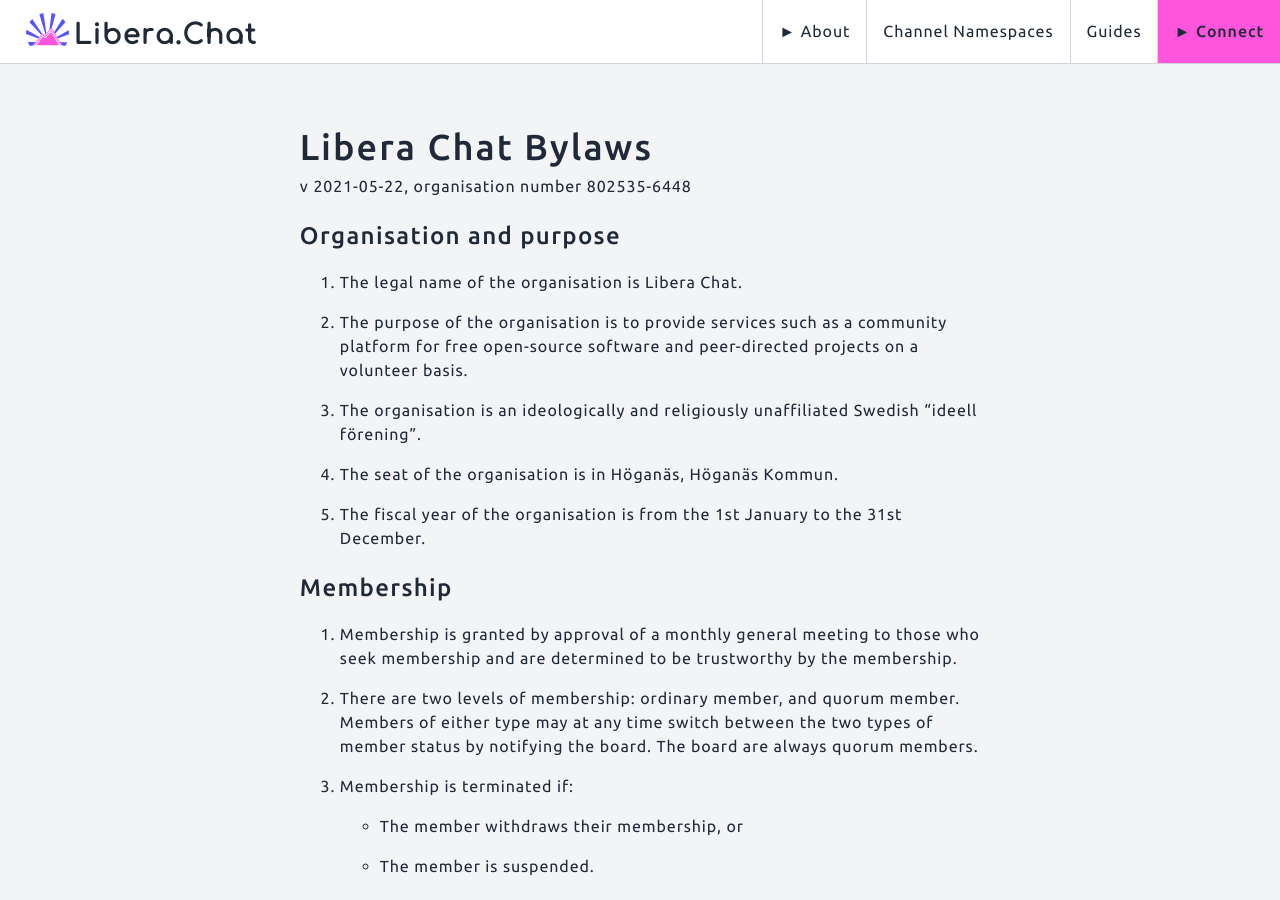
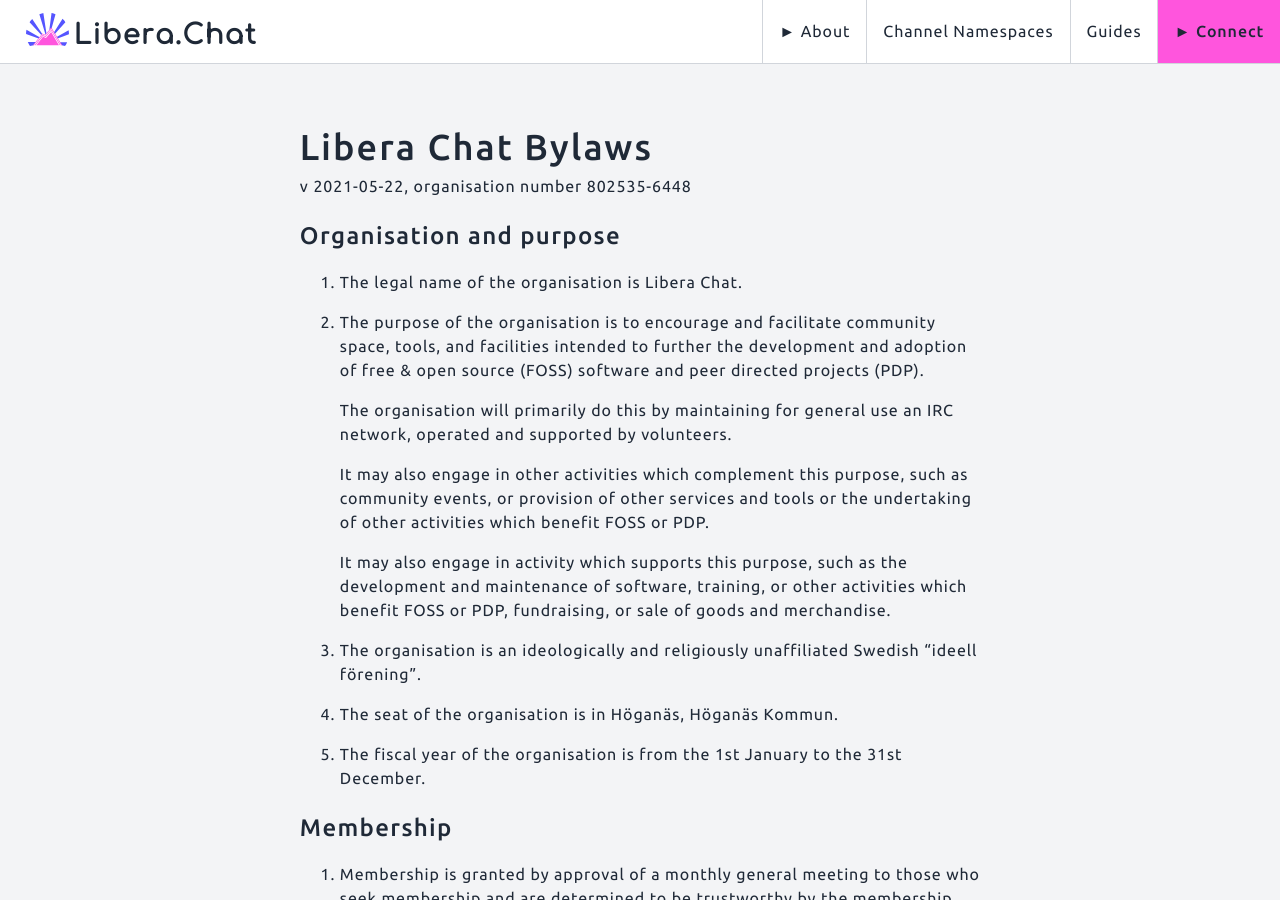
Before and after one commit to Libera-Chat/libera-chat.github.io, a Jekyll site: the page built from bylaws.md, in a window 1280 px wide and 900 px high. Built offline with Jekyll 4.4.1, drawn with Linux system fonts in a browser that asks for light colours.

Commit message:
Updating purpose

```diff
--- a/bylaws.md
+++ b/bylaws.md
@@ -8,9 +8,20 @@
 
 1. The legal name of the organisation is Libera Chat.
 
-2. The purpose of the organisation is to provide services such as a community
-   platform for free open-source software and peer-directed projects on a
-   volunteer basis.
+2. The purpose of the organisation is to encourage and facilitate community
+   space, tools, and facilities intended to further the development and adoption
+   of free & open source (FOSS) software and peer directed projects (PDP).
+
+   The organisation will primarily do this by maintaining for general use
+   an IRC network, operated and supported by volunteers.
+
+   It may also engage in other activities which complement this purpose, such
+   as community events, or provision of other services and tools or the
+   undertaking of other activities which benefit FOSS or PDP.
+
+   It may also engage in activity which supports this purpose, such as the
+   development and maintenance of software, training, or other activities which
+   benefit FOSS or PDP, fundraising, or sale of goods and merchandise.
 
 3. The organisation is an ideologically and religiously unaffiliated Swedish
    "ideell förening".
```
